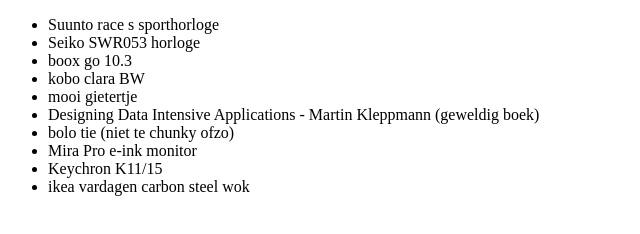
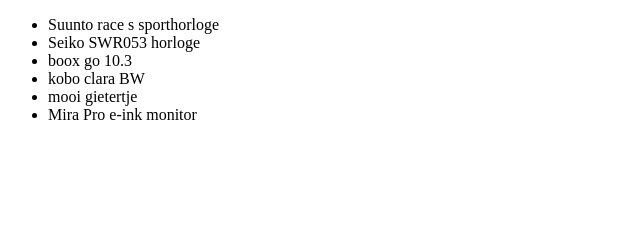
Before and after one commit to Kaya-Sem/website, a plain HTML site: page data/wishlist.html in a window 1280 px wide. Shown: the whole page, without its empty margins (0-640 px from the left). Drawn offline with Linux system fonts and the light colour scheme.

Commit message:
update wishlish

```diff
--- a/data/wishlist.html
+++ b/data/wishlist.html
@@ -14,11 +14,7 @@
         <li>boox go 10.3</li>
         <li>kobo clara BW</li>
         <li>mooi gietertje </li>
-        <li>Designing Data Intensive Applications - Martin Kleppmann (geweldig boek)</li>
-        <li>bolo tie (niet te chunky ofzo)</li>
         <li>Mira Pro e-ink monitor </li>
-        <li>Keychron K11/15 </li>
-        <li>ikea vardagen carbon steel wok </li>
     </ul>
 </body>
 
```
